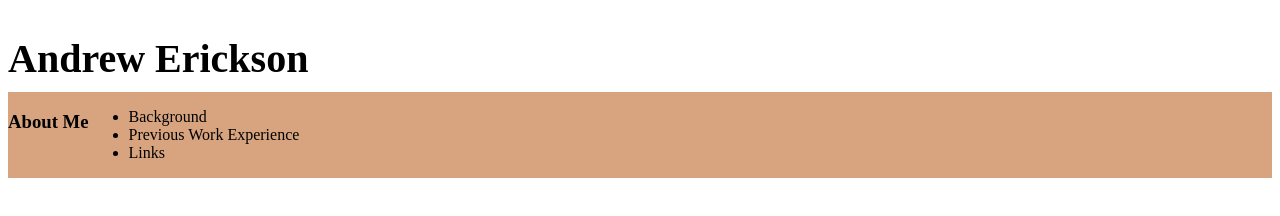
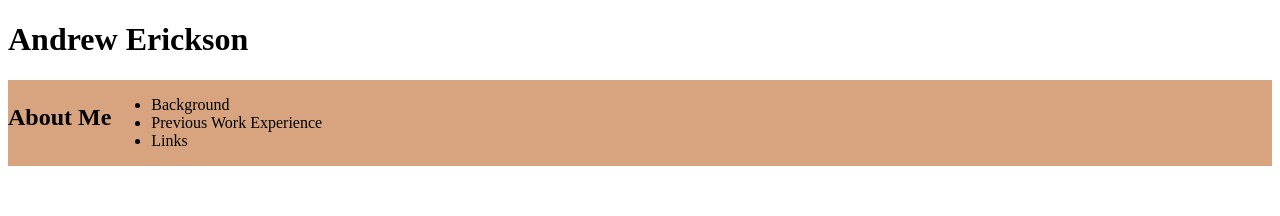
Before and after one commit to Tiny-Tigers/personalsite, a plain HTML site: page index.html in a window 1280 px wide. Drawn offline with Linux system fonts and the light colour scheme.

Commit message:
problematic code

```diff
--- a/assets/css/style.css
+++ b/assets/css/style.css
@@ -1,23 +1,23 @@
 
   body {
-    font-size: 16px;
-    display: flex;
-    flex-direction: column;
-    min-height: 100vh;
-    justify-content: flex-start;
+
   }
 
   h1 {
-    font-size: 2.5rem;
-    margin-bottom: 10px;
+    font-family: 'Didot', serif;
+    font-size: 20;
   }
 
-  h2 {
+  h3 {
     font-size: 1.5rem;
     margin-bottom: 10px;
   }
 
   header {
+    background-image: image(/assets/images/IMG_1457.jpeg);
+    background-position: center;
+    background-size: cover;
+    background-repeat: no-repeat;
     font-family: "Lucida Console", "Courier New",
     }
 
```
Also changed, not shown: 3 other files.
